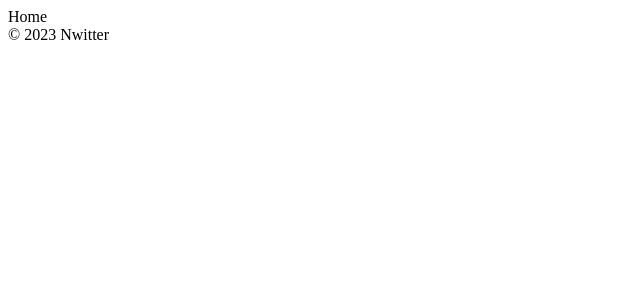
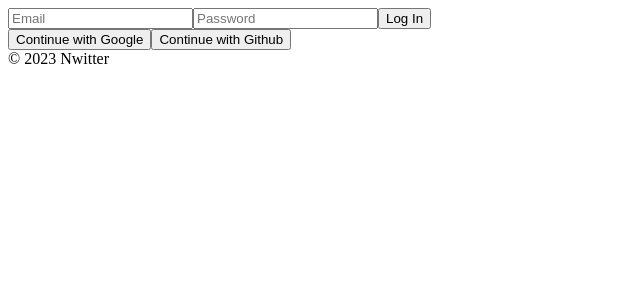
Before and after one commit to AI-iwan/nwitter, a React (Create React App) app: page /#/ in a window 1280 px wide. Shown: the top 300 px of the page, without its empty margins (0-640 px from the left). Built offline with nearby package versions, Linux system fonts and the light colour scheme; no server answers.

Commit message:
1.0 Initialization

```diff
--- a/src/components/App.js
+++ b/src/components/App.js
@@ -3,7 +3,7 @@ import AppRouter from "components/Router";
 import { authService } from "fbase";
 
 function App() {
-  const [isLoggedIn, setIsLoggedIn] = useState(authService.currentUserlse);
+  const [isLoggedIn, setIsLoggedIn] = useState(authService.currentUser);
   return (
     <>
       <AppRouter isLoggedIn={isLoggedIn} />
```
